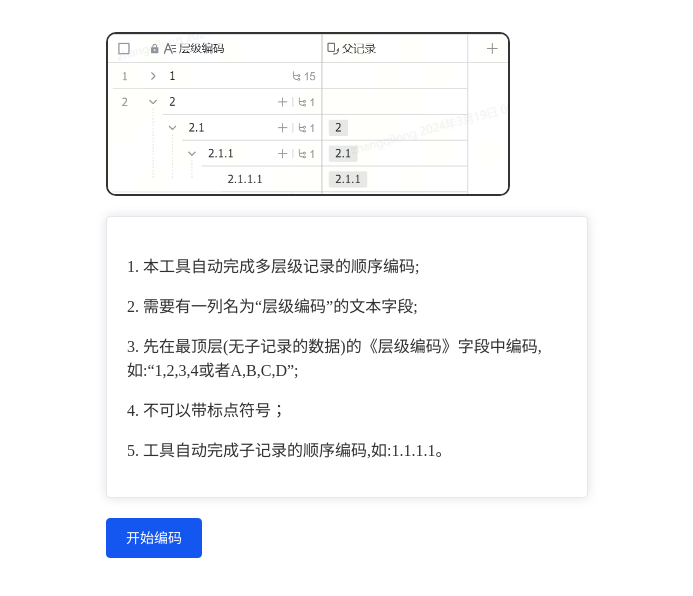
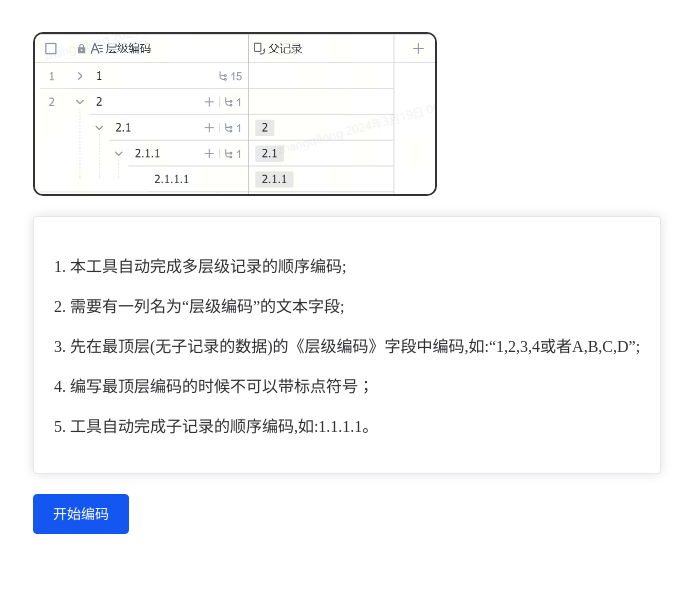
Before and after one commit to MrLong0509/autoCode, a Vue app: page / in a window 1280 px wide. Shown: the top 596 px of the page, without its empty margins (293-986 px from the left). Built offline with nearby package versions, Linux system fonts and the light colour scheme.

Commit message:
20240321

```diff
--- a/src/components/autoCode element.vue
+++ b/src/components/autoCode element.vue
@@ -8,7 +8,7 @@
             />
         </el-row>
         <el-row :gutter="30">
-            <el-card style="max-width: 480px">
+            <el-card style="max-width: 40em">
                 <p v-for="(k, i) in tipsArr" :key="k" class="text item">{{ i + 1 + ". " + k }}</p>
             </el-card>
         </el-row>
@@ -32,7 +32,7 @@
     "本工具自动完成多层级记录的顺序编码;",
     "需要有一列名为“层级编码”的文本字段;",
     "先在最顶层(无子记录的数据)的《层级编码》字段中编码,如:“1,2,3,4或者A,B,C,D”;",
-    "不可以带标点符号；",
+    "编写最顶层编码的时候不可以带标点符号；",
     "工具自动完成子记录的顺序编码,如:1.1.1.1。",
 ];
 
```
